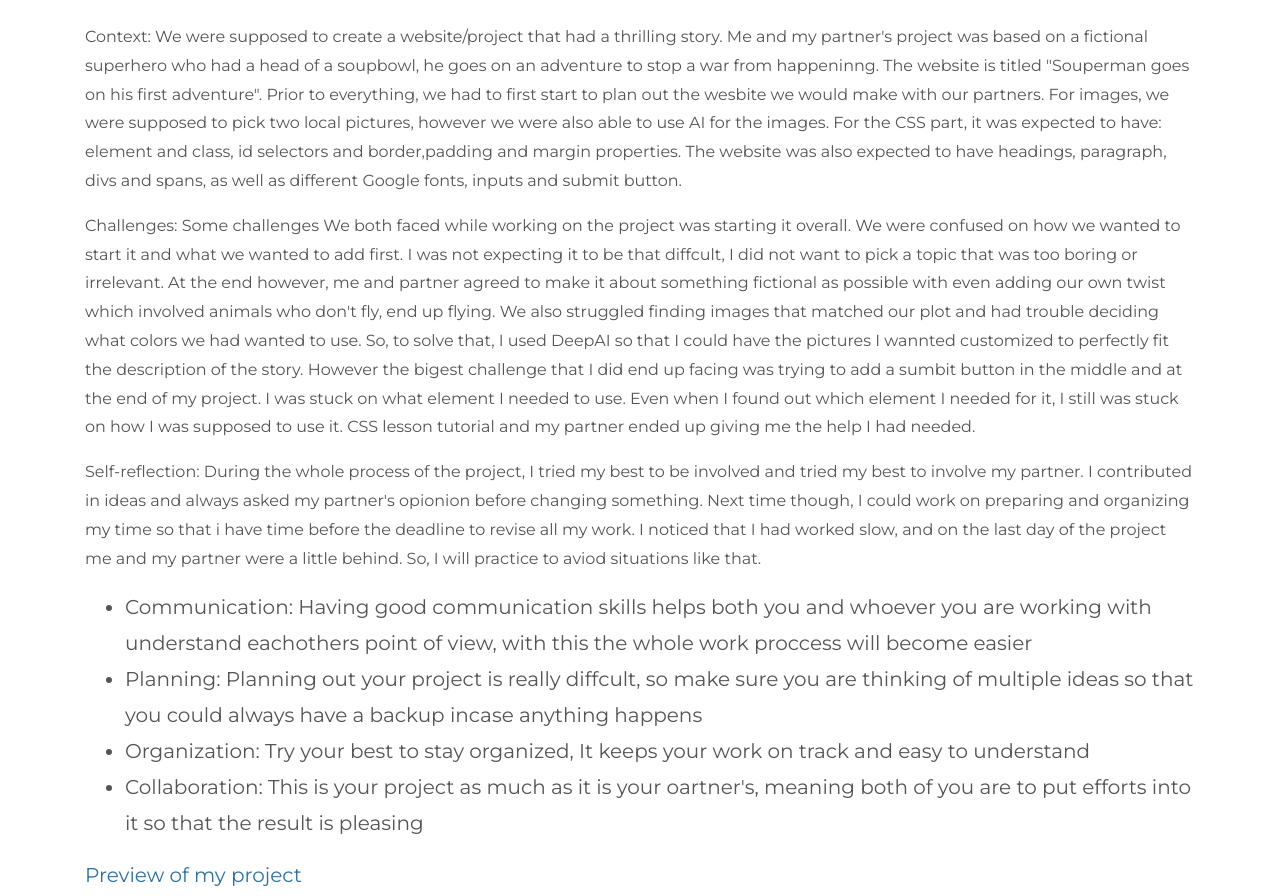
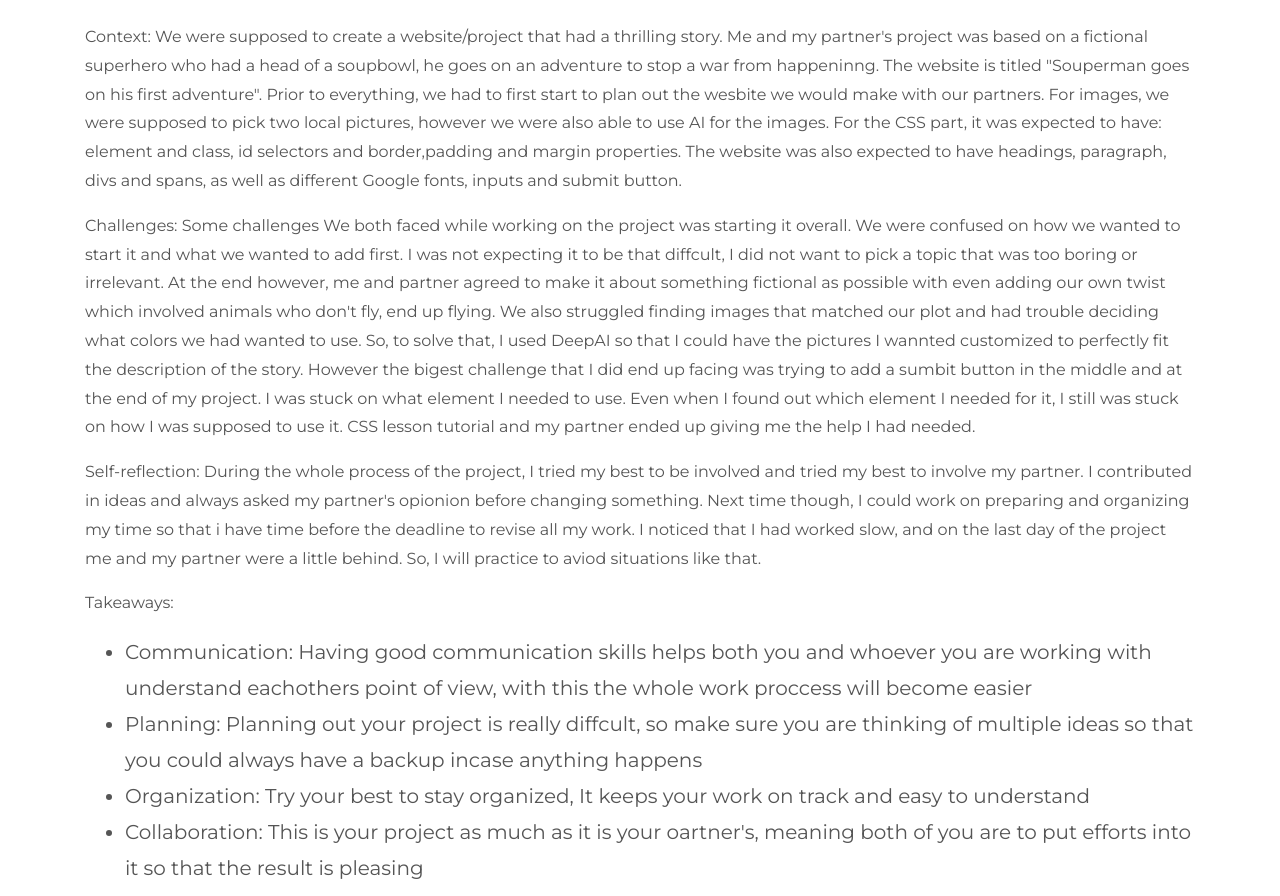
Before and after one commit to alaaa4255/alaaa4255.github.io, a plain HTML site: page projects/movie-webpage.html in a window 1280 px wide. Shown: the part 196-1092 px from the top of the page. Drawn offline with nearby package versions, Linux system fonts and the light colour scheme.

Commit message:
Update movie-webpage.html

```diff
--- a/projects/movie-webpage.html
+++ b/projects/movie-webpage.html
@@ -53,6 +53,7 @@ border,padding and margin properties. The website was also expected to have head
 
  <p>Self-reflection: During the whole process of the project, I tried my best to be involved and tried my best to involve my partner. I contributed in ideas and always asked my partner's opionion before changing something. Next time though, I could work on preparing and organizing my time so that i have time before the deadline to revise all my work. I noticed that I had worked slow, and on the last day of the project me and my partner were a little behind. So, I will practice to aviod situations like that. </p>
 
+    <p>Takeaways:</p>
   <ul>
       <Li>Communication: Having good communication skills helps both you and whoever you are working with understand eachothers point of view, with this the whole work proccess will become easier</Li>
       <Li> Planning: Planning out your project is really diffcult, so make sure you are thinking of multiple ideas so that you could always have a backup incase anything happens</Li>
```
